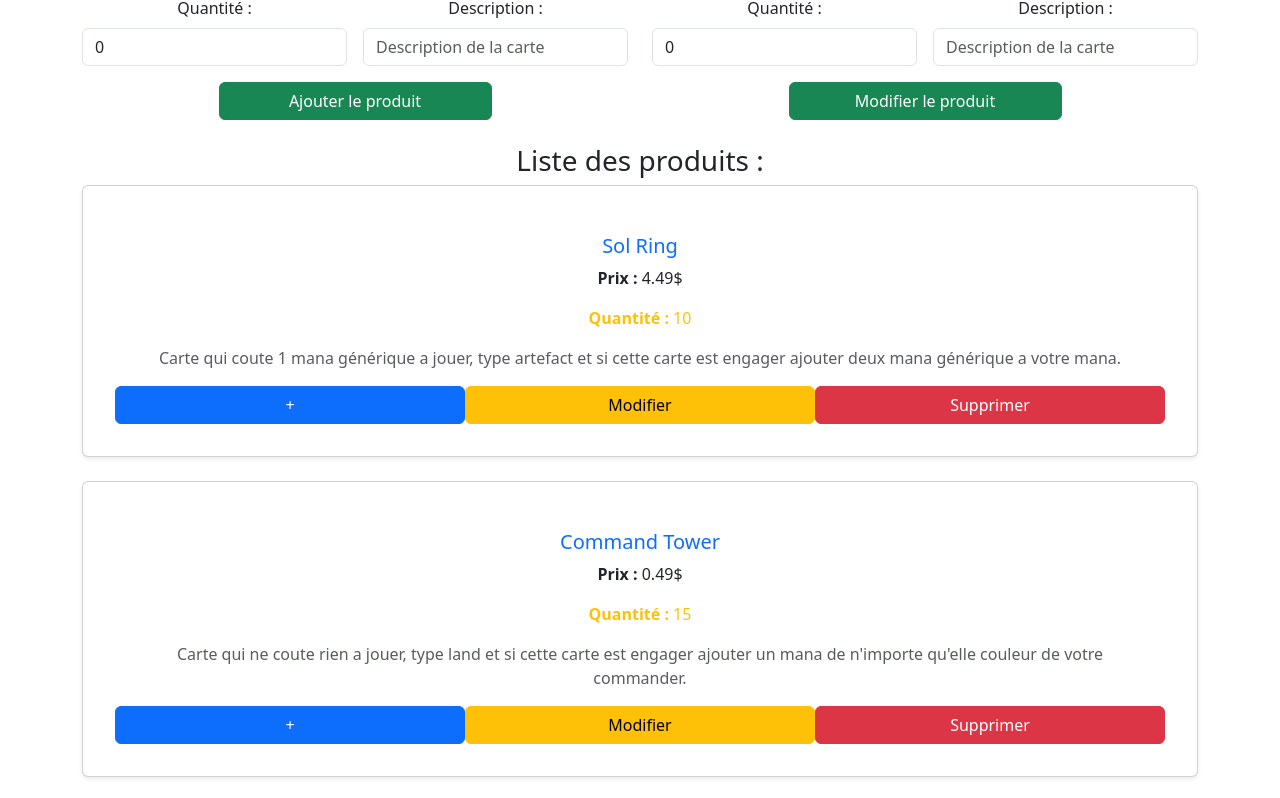
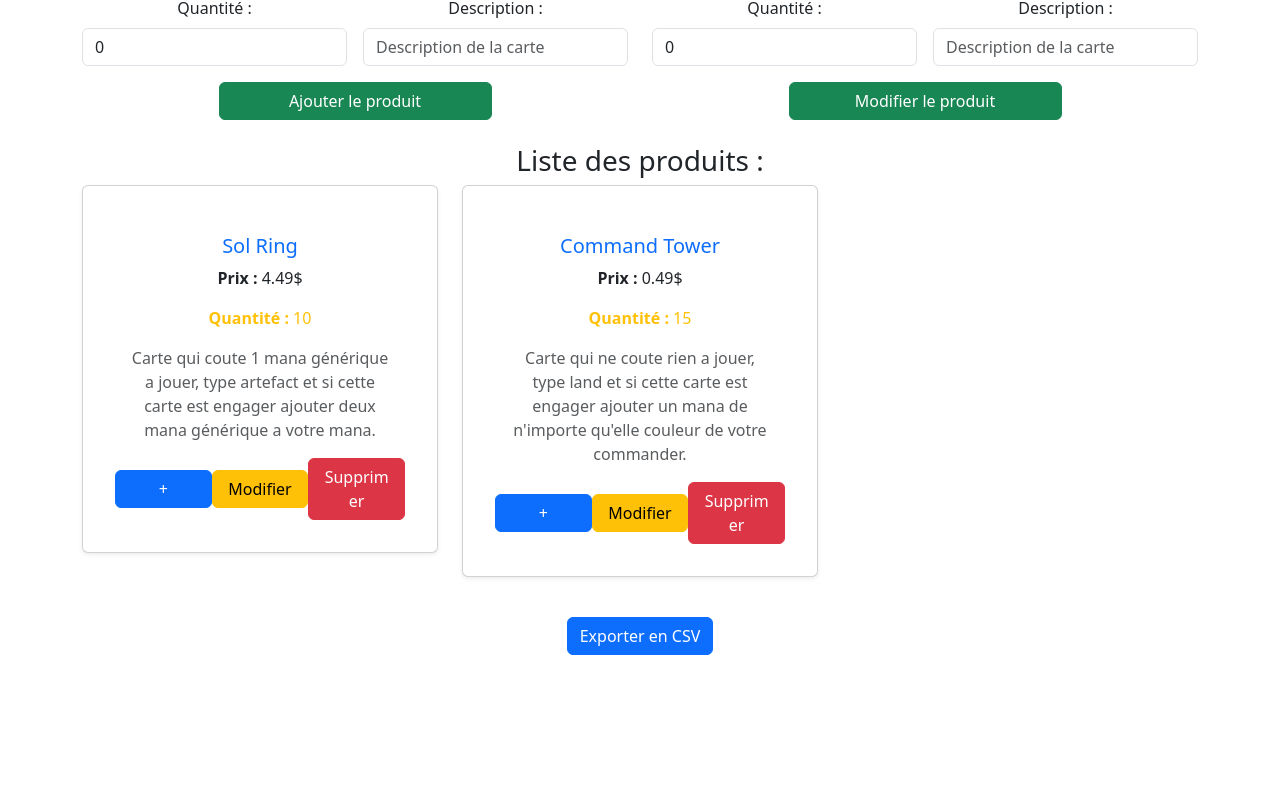
Before and after one commit to Jeremie-Dorval/appweb-trpr01, a Vue app: page / in a window 1280 px wide. Shown: the part 642-1440 px from the top of the page. After the commit the page ends 1329 px from the top, so only its background shows below. Built offline with nearby package versions, Linux system fonts and the light colour scheme.

Commit message:
correction sur l'affichage des produits

```diff
--- a/src/components/Formulaire.vue
+++ b/src/components/Formulaire.vue
@@ -34,7 +34,6 @@
     const newDescription = ref<string>('')
 
     const isValidated = ref(false)
-    //const recherche = ref<string>('')
     const resultat = ref<Produit[]>([])
 
     const addProduit = () => {
@@ -207,11 +206,19 @@
         </div>
         <div v-if="resultat.length === 0" class="mt-4">
             <h3>Liste des produits :</h3>
-            <ProduitItem v-for="produit in produits" :key="produit.id" :produit="produit" @delete="deleteProduit" @modifier="startEditProduit" @dupliquer="dupliquer"/>
+            <div class="row mb-3">
+                <div v-for="produit in produits" class="col-md-4">
+                    <ProduitItem :key="produit.id" :produit="produit" @delete="deleteProduit" @modifier="startEditProduit" @dupliquer="dupliquer"/>
+                </div>
+            </div>
         </div>
         <div v-else class="mt-4">
             <h3>Liste des produits :</h3>
-            <ProduitItem v-for="produit in resultat" :key="produit.id" :produit="produit" @delete="deleteProduit" @modifier="startEditProduit" @dupliquer="dupliquer"/>
+            <div class="row mb-3">
+                <div v-for="produit in produits" class="col-md-4">
+                    <ProduitItem :key="produit.id" :produit="produit" @delete="deleteProduit" @modifier="startEditProduit" @dupliquer="dupliquer"/>
+                </div>
+            </div>
         </div>
 
         <button @click="exporterCSV" class="btn btn-primary">
```
